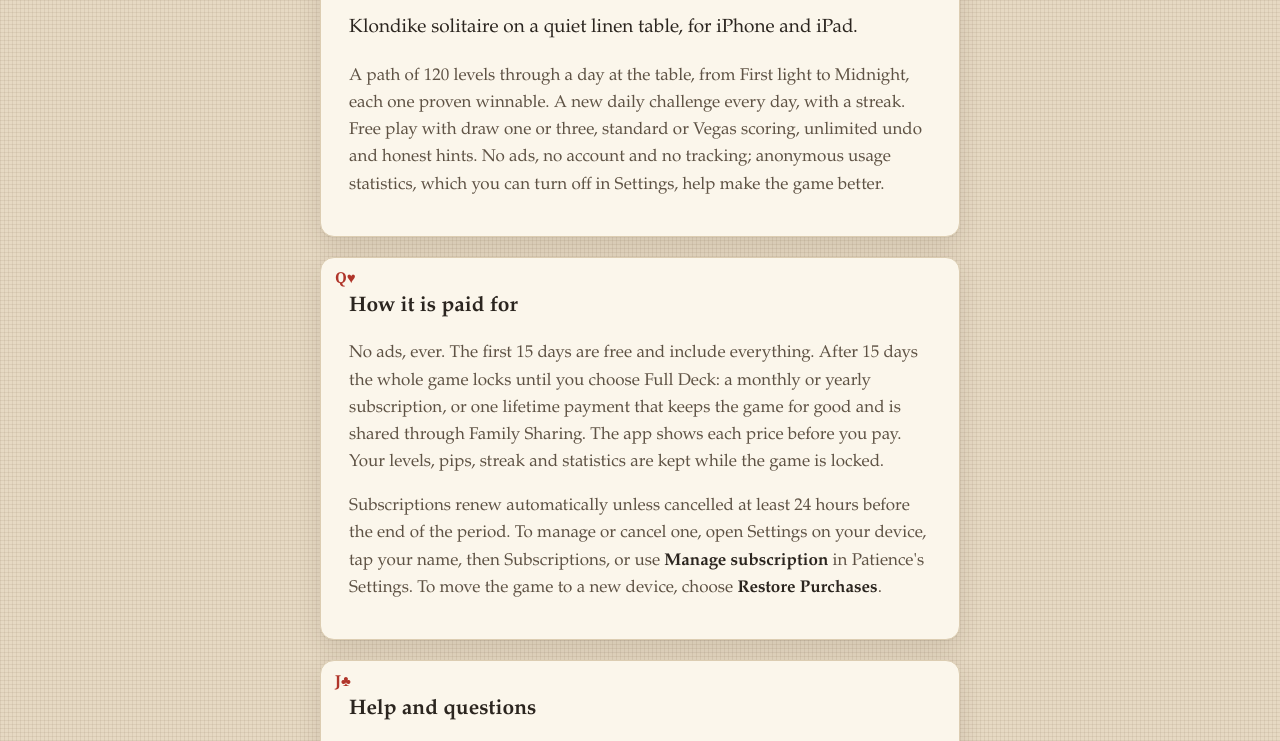
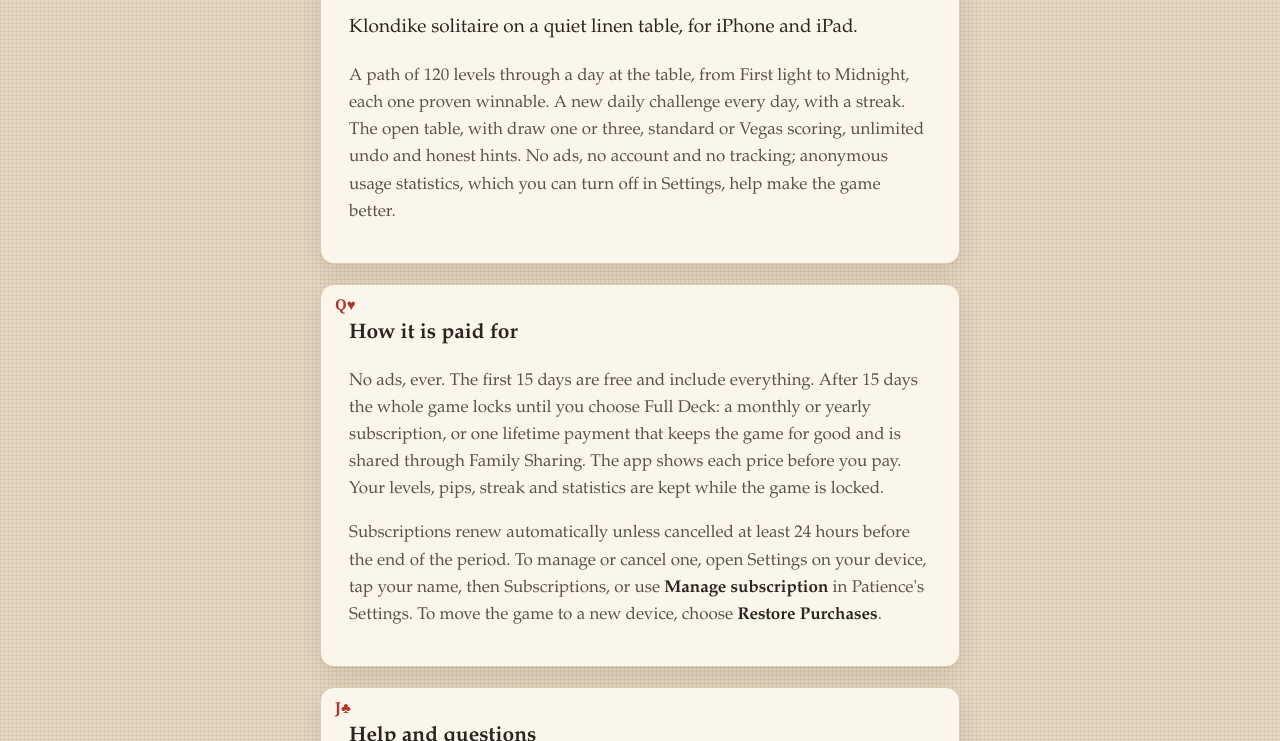
Before and after one commit to williamscott701/patience-support, a plain HTML site: page index.html in a window 1280 px wide. Shown: the part 125-866 px from the top of the page. Drawn offline with Linux system fonts and the light colour scheme.

Commit message:
Call free play the open table, as the app now does
Co-Authored-By: Claude Opus 5.5 <noreply@anthropic.com>

```diff
--- a/index.html
+++ b/index.html
@@ -17,7 +17,7 @@
   <div class="card" data-index="K♠">
     <h1>Patience</h1>
     <p class="lede">Klondike solitaire on a quiet linen table, for iPhone and iPad.</p>
-    <p>A path of 120 levels through a day at the table, from First light to Midnight, each one proven winnable. A new daily challenge every day, with a streak. Free play with draw one or three, standard or Vegas scoring, unlimited undo and honest hints. No ads, no account and no tracking; anonymous usage statistics, which you can turn off in Settings, help make the game better.</p>
+    <p>A path of 120 levels through a day at the table, from First light to Midnight, each one proven winnable. A new daily challenge every day, with a streak. The open table, with draw one or three, standard or Vegas scoring, unlimited undo and honest hints. No ads, no account and no tracking; anonymous usage statistics, which you can turn off in Settings, help make the game better.</p>
   </div>
   <div class="card" data-index="Q♥">
     <h2>How it is paid for</h2>
```
Also changed, not shown: terms.html (+1 -1 lines).
